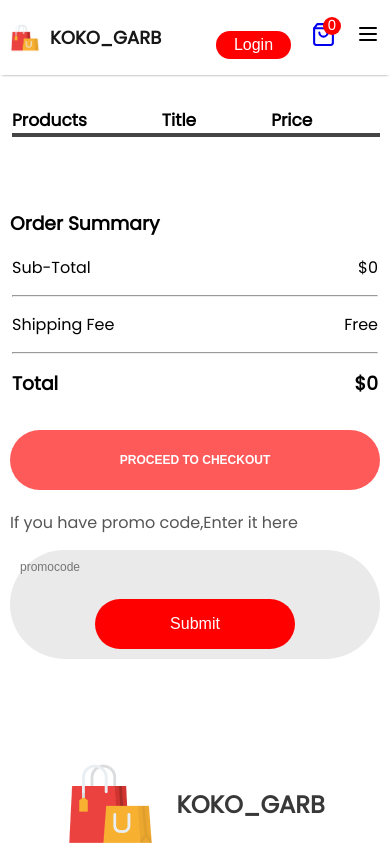
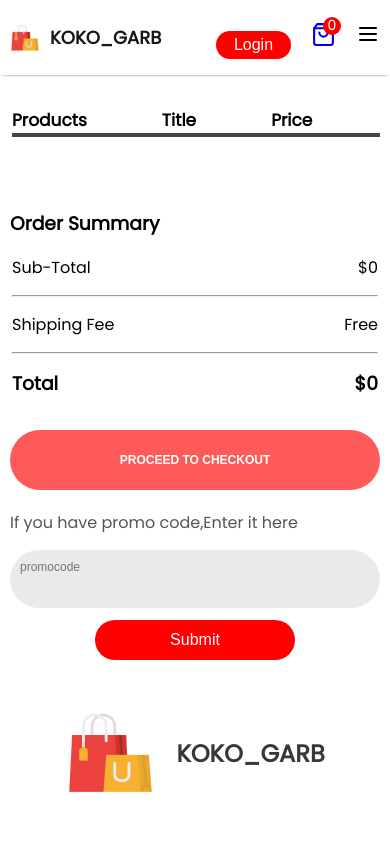
Before and after one commit to Jejeet/KokoBiz, a React (Create React App) app: page /cart in a window 390 px wide. Shown: the top 845 px of the page. Built offline with nearby package versions, Linux system fonts and the light colour scheme; a web font is replaced by a local one.

Commit message:
cart promocode input and button table responsiveness

```diff
--- a/src/Components/CartItems/CartItems.css
+++ b/src/Components/CartItems/CartItems.css
@@ -125,12 +125,16 @@
 
   .cartitems-promobox {
     flex-direction: column;
-    height: auto;
+    /* height: auto; */
     gap: 10px;
   }
 
   .cartitems-promobox input {
     width: 100%;
+
+  }
+  .cartitems-promobox button{
+    margin-top: 2.25rem;
   }
 }
 
@@ -149,10 +153,13 @@
   .cartitems-promobox {
     flex-direction: column;
     padding: 10px;
-    height: auto;
+    /* height: auto; */
   }
 
   .cartitems-promobox input {
     font-size: 12px;
   }
+  .cartitems-promobox button{
+    margin-top: 2.25rem;
+  }
 }
```
